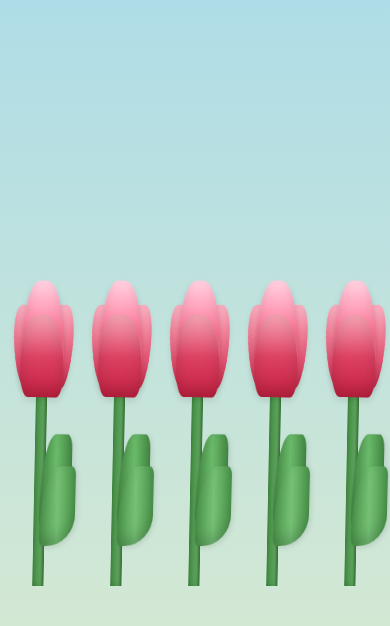
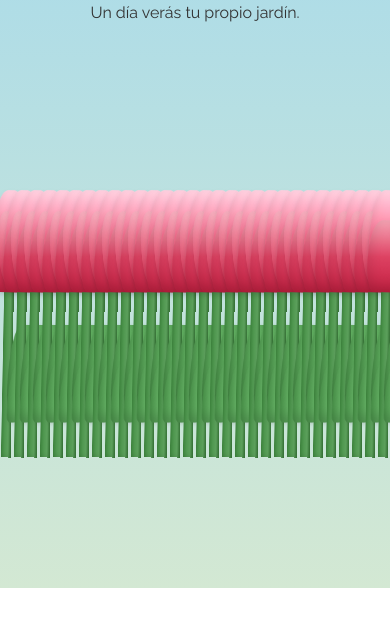
Before and after one commit to Javier30ivera/Tulipanes, a plain HTML site: page index.html in a window 390 px wide. Shown: the part 256-882 px from the top of the page. After the commit the page ends 844 px from the top, so only its background shows below. Drawn offline with nearby package versions, Linux system fonts and the light colour scheme; a web font is replaced by a local one.

Commit message:
"Correcciones en el body"

```diff
--- a/index.html
+++ b/index.html
@@ -3,7 +3,7 @@
 <head>
     <meta charset="UTF-8">
     <meta name="viewport" content="width=device-width, initial-scale=1.0">
-    <title>Tulipán Realista (CSS)</title>
+    <title>Tulipán</title>
     <link rel="preconnect" href="https://fonts.googleapis.com">
     <link rel="preconnect" href="https://fonts.gstatic.com" crossorigin>
     <link href="https://fonts.googleapis.com/css2?family=Playfair+Display:ital,wght@0,400..900;1,400..900&family=Raleway:ital,wght@0,100..900;1,100..900&display=swap" rel="stylesheet">
--- a/script.js
+++ b/script.js
@@ -4,7 +4,7 @@ function obtenDia() {
     let dia = new Date().getDate();
     let ntulipan = parseInt(dia);
    /* console.log("Es el día "+dia+" deben existir "+dia+" tulipanes");*/
-    for (let i = 1; i < ntulipan; i++) {
+    for (let i = 1; i < 30; i++) {
        agregarTulipan();
     }
 }
--- a/styles.css
+++ b/styles.css
@@ -1,4 +1,3 @@
-
 
 :root {
     /* Paleta de colores Tulipan */
@@ -16,13 +15,15 @@
 }
 
 body {
+    width: 100%;
+    min-height: 100vh;
+    overflow-y: auto;
     display: flex;
     justify-content: center;
     flex-direction: column;
     min-height: 100vh;
     background: linear-gradient(to bottom, var(--bg-sky) 0%, var(--bg-ground) 100%);
     margin: 0;
-    overflow: hidden;
 }
 
 /*Texto de la pagina*/
@@ -303,7 +304,8 @@ body {
 }
 
 /*Resposivo para movil*/
-@media (max-width: 768px) {
+/* Resposivo para móvil (vertical) */
+@media (max-width: 768px) and (orientation: portrait) {
     .texto {
       padding: 20px 10px;
     }
@@ -317,7 +319,15 @@ body {
       line-height: 1.4;
     }
 
+    #contenedor-Tulipanes {
+      min-height: 300px;
+      display: flex;
+      justify-content: center;
+      align-items: flex-end;
+      margin-bottom: 20px; /* Asegura espacio en la parte inferior */
+    }
+
     .tulip-container {
-        transform: scale(0.8);
-      }
+      transform: scale(0.7);
+    }
 }
```
